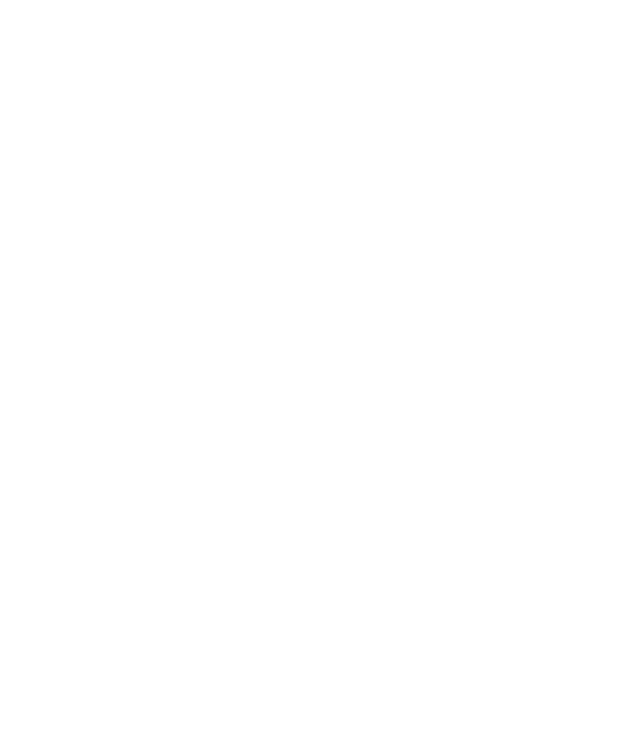
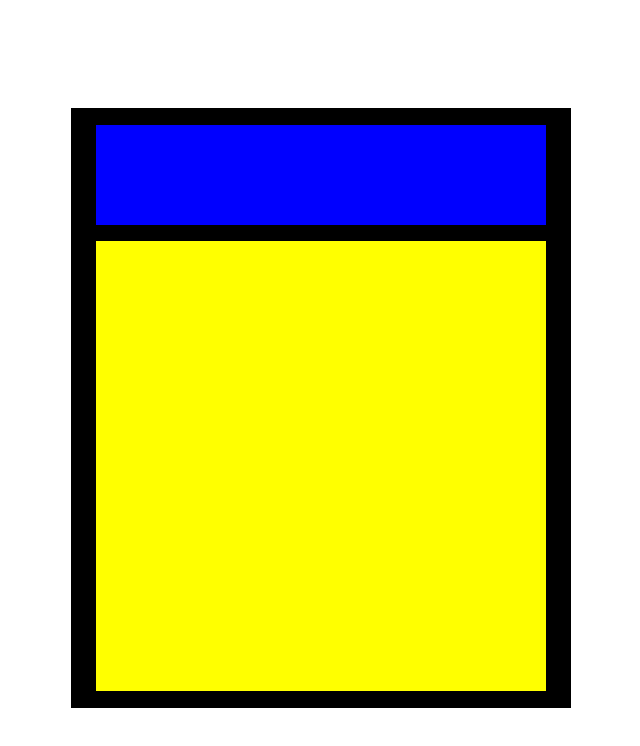
Before and after one commit to slabwu/odin-calculator, a plain HTML site: page index.html in a window 1280 px wide. Shown: the whole page, without its empty margins (327-967 px from the left). Drawn offline with Linux system fonts and the light colour scheme.

Commit message:
Create base calculator layout

```diff
--- a/index.html
+++ b/index.html
@@ -8,6 +8,14 @@
     </head>
 
     <body>
+        <div class="calculator">
+            <div class="display">
+                <div class="text-display"></div>
+            </div>
 
+            <div class="panel">
+
+            </div>
+        </div>
     </body>
 </html>
--- a/style.css
+++ b/style.css
@@ -0,0 +1,30 @@
+body {
+    box-sizing: border-box;
+    display: flex;
+    justify-content: center;
+    align-items: center;
+    height: 100vh;
+    width: 100vw;
+}
+
+.calculator {
+    background-color: black;
+    height: 600px;
+    width: 500px;
+    display: flex;
+    flex-direction: column;
+    justify-content: space-evenly;
+    align-items: center;
+}
+
+.calculator .display {
+    background-color: blue;
+    height: 100px;
+    width: 450px;
+}
+
+.calculator .panel {
+    background-color: yellow;
+    height: 450px;
+    width: 450px;
+}
```
